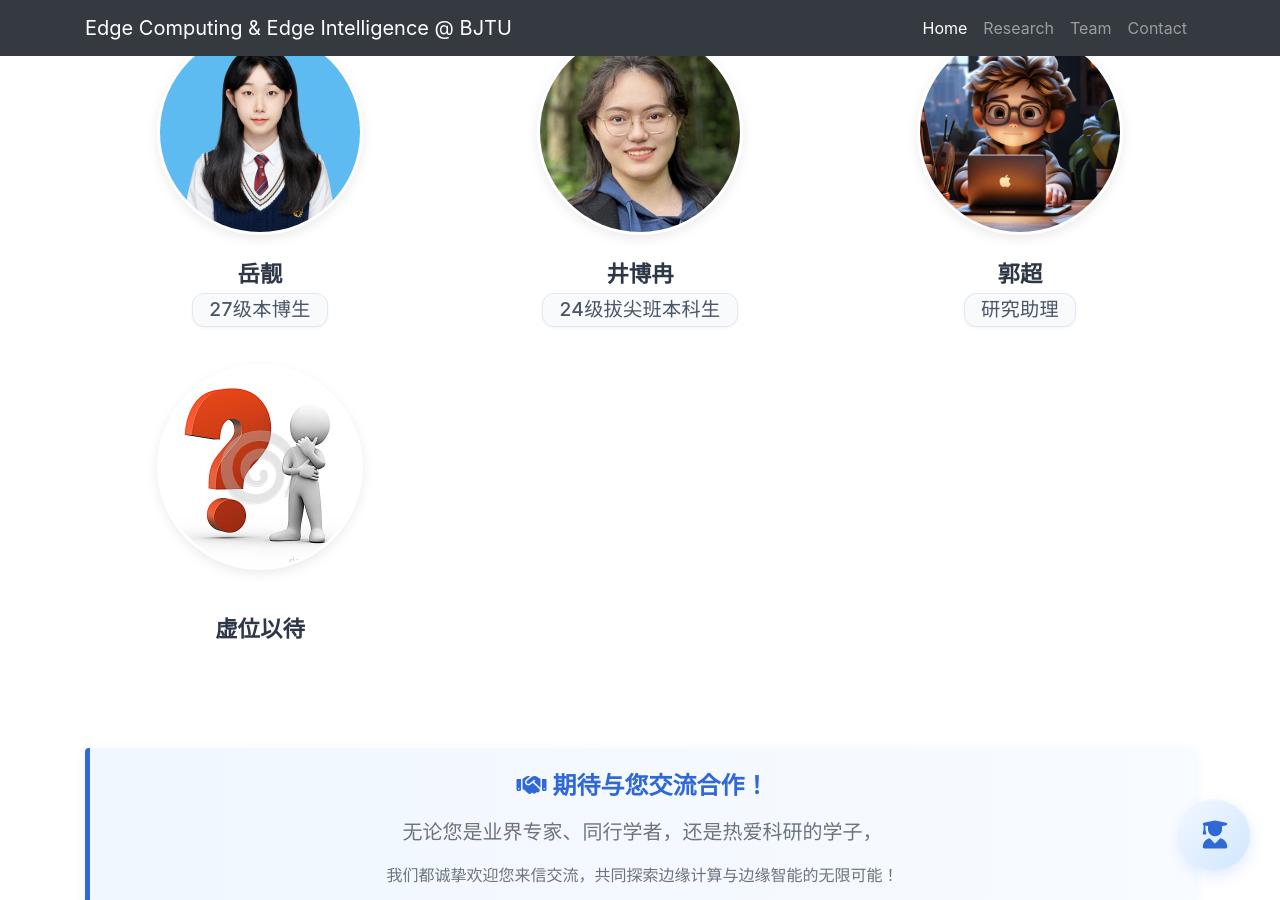
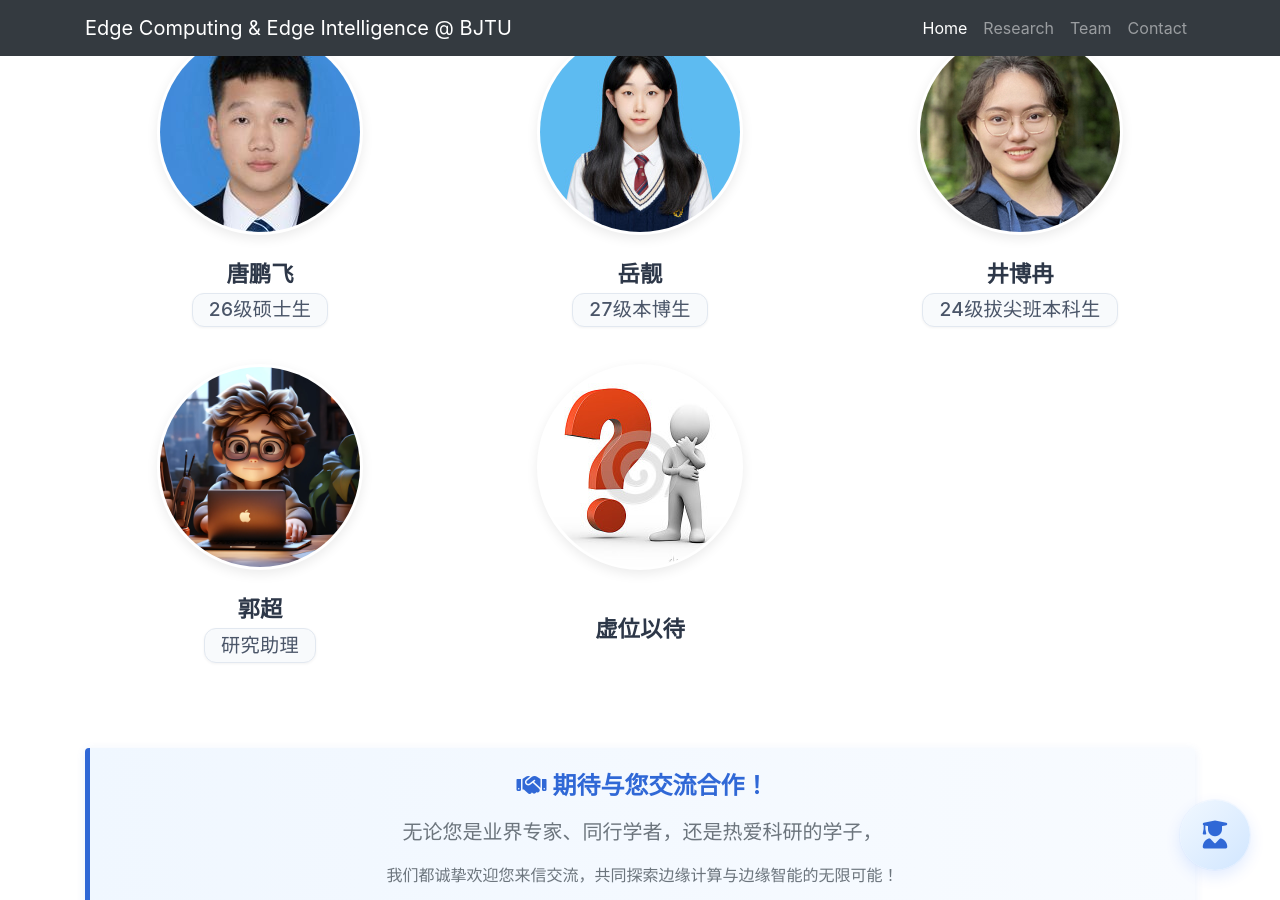
Before and after one commit to fangvv/Homepage, a Jekyll site: the page Edgecomp/index.html, which Jekyll copies as it is, in a window 1280 px wide and 900 px high, scrolled down 9699 px. Built offline with Jekyll 4.4.1, drawn with Linux system fonts in a browser that asks for light colours; comment, search, counter and statistics services are not loaded.

Commit message:
update tpf

```diff
--- a/Edgecomp/index.html
+++ b/Edgecomp/index.html
@@ -647,6 +647,10 @@
           <h3>何书宇 <small>26级硕士生</small> </h3>
       </div>
       <div class="col-lg-4 col-sm-6 text-center mb-4">
+          <img class="rounded-circle img-fluid d-block mx-auto" src="img/tpf.jpg" alt="" />
+          <h3>唐鹏飞 <small>26级硕士生</small> </h3>
+      </div>
+      <div class="col-lg-4 col-sm-6 text-center mb-4">
           <img class="rounded-circle img-fluid d-block mx-auto" src="img/yl.jpg" alt="" />
           <h3>岳靓 <small>27级本博生</small> </h3>
       </div>
```
Also changed, not shown: Edgecomp/img/tpf.jpg (added).
